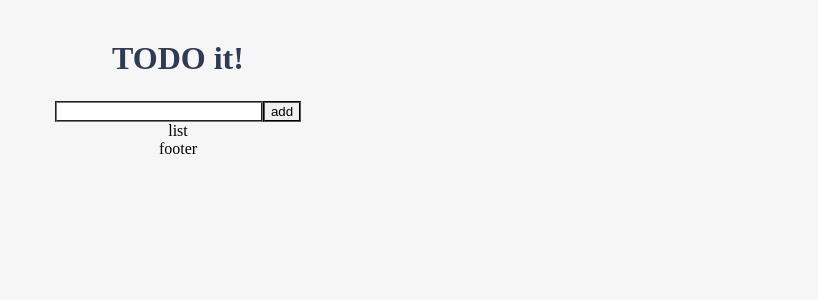
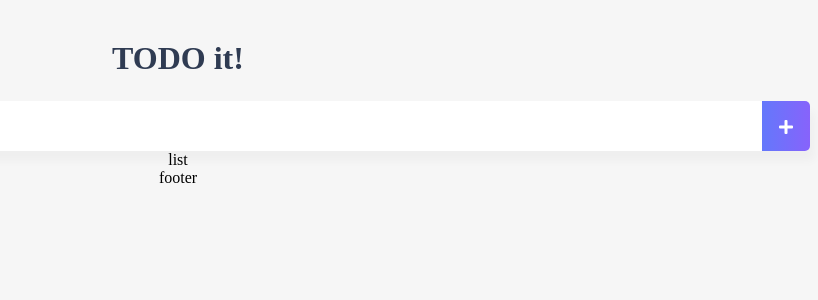
Before and after one commit to seheeeeee/vue-todoApp, a Vue app in the folder vue-todo-app/: page / in a window 1280 px wide. Shown: the top 300 px of the page, without its empty margins (462-1280 px from the left). Built offline with nearby package versions, Linux system fonts and the light colour scheme.

Commit message:
inputBox styling

```diff
--- a/vue-todo-app/src/components/TodoInput.vue
+++ b/vue-todo-app/src/components/TodoInput.vue
@@ -1,7 +1,9 @@
 <template>
-  <div>
-      <input type="text" v-model="newTodoItem">
-      <button v-on:click="addTodo">add</button>
+  <div class="inputBox shadow">
+      <input type="text" v-model="newTodoItem" v-on:keyup.enter="addTodo">
+      <span class="addContainer" v-on:click="addTodo">
+          <i class="fas fa-plus addBtn"></i>
+      </span>
   </div>
 </template>
 
@@ -14,17 +16,39 @@
     },
     methods: {
         addTodo: function(){
-            //저장하는 로직
             localStorage.setItem(this.newTodoItem, this.newTodoItem);
             this.clearInput();
         },
         clearInput: function(){
-            this.newTodoItem = '';//초기화 로직 분리
+            this.newTodoItem = '';
         }
     }
 }
 </script>
 
-<style>
-
+<style scoped>
+input:focus{
+    outline: none;
+}
+.inputBox{
+    background: #fff;
+    height: 50px;
+    line-height: 50px;
+    border-radius: 5px;
+}
+.inputBox input{
+    border-style: none;
+    font-size: 0.9rem;
+}
+.addContainer{
+    float: right;
+    background: linear-gradient(to right, #6478fb, #8763fb);
+    display: block;
+    width: 3rem;
+    border-radius: 0 5px 5px 0;
+}
+.addBtn{
+    color: #fff;
+    vertical-align: middle;
+}
 </style>
```
